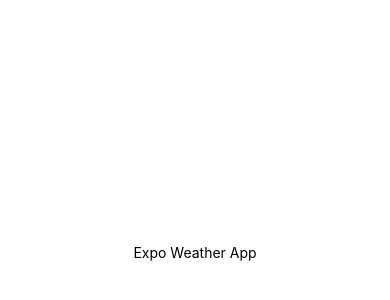
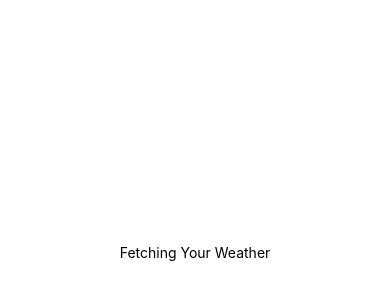
Before and after one commit to tunkhine126/Expo-Weather-App, a React Native app: screen / in a window 390 px wide. Shown: the part 170-470 px from the top of the page. Built offline with nearby package versions, Linux system fonts and the light colour scheme.

Commit message:
Setting initial state and loading

```diff
--- a/App.js
+++ b/App.js
@@ -1,12 +1,24 @@
 import React from 'react';
 import { StyleSheet, Text, View } from 'react-native';
 
-export default function App() {
-  return (
-    <View style={styles.container}>
-      <Text>Expo Weather App</Text>
-    </View>
-  );
+export default class App extends React.Component {
+  state = {
+    isLoading: true
+  };
+
+  render() {
+    const isLoading = this.state
+
+    return (
+      <View style={styles.container}>
+        {isLoading ? (<Text>Fetching Your Weather</Text>) : (
+          <View>
+            <Text>Echo Simple Weather App</Text>
+          </View>
+        )}
+      </View>
+    );
+  }
 }
 
 const styles = StyleSheet.create({
```
